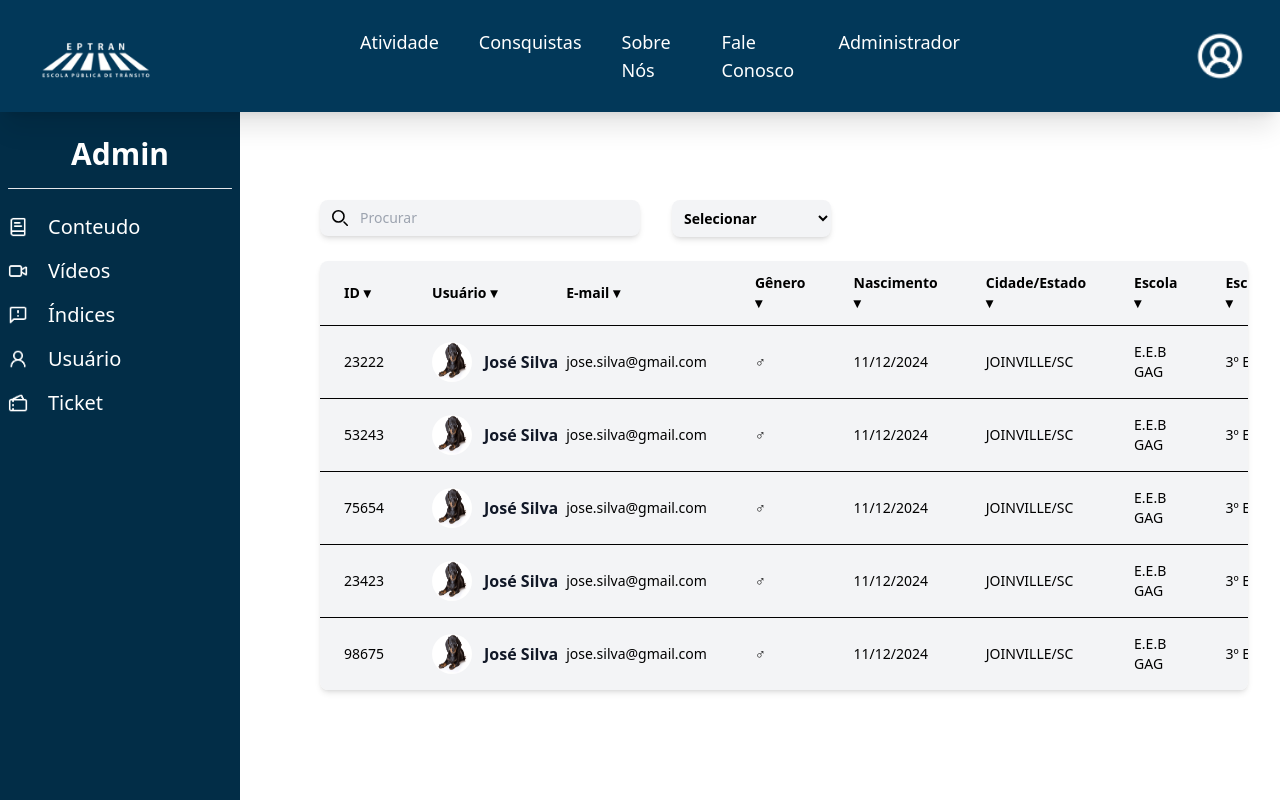
After one commit to RafaelaGusczak/Eptran-Adm, a PHP site: page /gerenciamento-usuario.html in a window 1280 px wide. The commit adds this page. Run offline with PHP 8.4, Linux system fonts and the light colour scheme; some libraries are stand-ins or nearby versions.

Commit message:
Tela Gerenciamento

```diff
--- /dev/null
+++ b/src/gerenciamento-usuario.html
@@ -0,0 +1,337 @@
+<!doctype html>
+<html>
+
+
+
+
+
+
+<head>
+    <meta charset="UTF-8">
+    <meta name="viewport" content="width=device-width, initial-scale=1.0">
+    <link href="./output.css" rel="stylesheet">
+    <script src="https://cdn.tailwindcss.com"></script>
+</head>
+
+
+
+
+<body class="bg-white">
+
+
+    <!-- Header -->
+
+
+    <header class="shadow-xl fixed w-full h-28 items-center z-50 bg-darkBlue-500 grid grid-cols-4">
+        <div class="col-span-1 flex px-10">
+            <a>
+                <img class="w-28" src="img/Logo Eptran.png" alt="Logo">
+            </a>
+        </div>
+        <nav class="col-span-2 flex justify-center">
+            <a href="ensino.html"
+                class="hover:underline relative text-lg text-white no-underline font-medium ml-10">Atividade</a>
+            <a href="#"
+                class="hover:underline relative text-lg text-white no-underline font-medium ml-10">Consquistas</a>
+            <a href="sobrenos.html"
+                class="hover:underline relative text-lg text-white no-underline font-medium ml-10">Sobre Nós</a>
+            <a href="faleConosco.html"
+                class="hover:underline relative text-lg text-white no-underline font-medium ml-10">Fale Conosco</a>
+            <a href="#"
+                class="hover:underline relative text-lg text-white no-underline font-medium ml-10">Administrador</a>
+        </nav>
+        <div class="flex justify-end items-start col-span-1 px-5 ">
+            <img class="w-12 mr-4" src="img/circle-user-round.png" alt="Foto Perfil">
+        </div>
+    </header>
+
+
+    <!-- Sidebar -->
+
+
+    <h1>Oi</h1>
+
+
+    <aside class="sidebar fixed top-0 bottom-0 overflow-y-auto p-2 w-60 bg-darkBlue-600">
+        <div class="px-4 mt-32 flex justify-center text-white font-bold text-3xl">
+            <h1>
+                Admin
+            </h1>
+        </div>
+        <hr class="w-auto my-4 bg-white  rounded-sm">
+        <div class="grid grid-cols-7 align-middle items-center">
+            <img src="img/book-text.png" class="w-5">
+            <p class="text-white px-2 py-2 hover:underline col-span-6 text-xl"><a href="#">Conteudo</a></p>
+            <img src="img/video.png" class="w-5">
+            <p class="text-white px-2 py-2 hover:underline col-span-6 text-xl"><a href="#">Vídeos</a></p>
+            <img src="img/message-square-warning.png" class="w-5">
+            <p class="text-white px-2 py-2 hover:underline col-span-6 text-xl"><a href="#">Índices</a></p>
+            <img src="img/user-round.png" class="w-5">
+            <p class="text-white px-2 py-2 hover:underline col-span-6 text-xl"><a href="#">Usuário</a></p>
+            <img src="img/tickets.png" class="w-5">
+            <p class="text-white px-2 py-2 hover:underline col-span-6 text-xl"><a href="#">Ticket</a></p>
+        </div>
+    </aside>
+
+
+    <!-- Main -->
+
+
+    <main>
+
+
+        <div class="ml-72 pt-24 p-8">
+
+
+
+
+            <div class="flex space-x-8 mt-20">
+
+
+
+
+                <div class="relative">
+                    <div class="absolute flex items-center ps-3 pointer-events-none">
+                        <svg class="w-4 h-4 mt-2.5 text-blue" aria-hidden="true" xmlns="http://www.w3.org/2000/svg"
+                            fill="none" viewBox="0 0 20 20">
+                            <path stroke="currentColor" stroke-linecap="round" stroke-linejoin="round" stroke-width="2"
+                                d="m19 19-4-4m0-7A7 7 0 1 1 1 8a7 7 0 0 1 14 0Z" />
+                        </svg>
+                    </div>
+                    <input type="text" id="procurar"
+                        class="block items-center p-2 ps-10 w-80 text-sm bg-gray-100 shadow-md rounded-lg mb-6"
+                        placeholder="Procurar">
+
+
+
+
+                </div>
+
+
+
+
+                <div>
+                    <select class="text-blue block font-semibold  p-2 text-sm bg-gray-100 shadow-md rounded-lg mb-6"
+                        name="selecionar">
+                        <option class="text-blue" value="selecionar" disabled selected>Selecionar</option>
+                        <option value="user-ativo">Usuários Ativos</option>
+                        <option value="user-inativo">Usuários Inativos</option>
+                    </select>
+                </div>
+
+
+
+
+            </div>
+
+
+            <div class="relative overflow-x-auto shadow-md sm:rounded-lg">
+
+
+
+
+                <table class="w-full text-sm text-left bg-gray-100">
+                    <thead class="text-blue">
+                        <tr class="border-b border-black">
+                            <th scope="col" class="px-6 py-3">
+                                ID ▾
+                            </th>
+                            <th scope="col" class="px-6 py-3">
+                                Usuário ▾
+                            </th>
+                            <th scope="col" class="px-6 py-3">
+                                E-mail ▾
+                            </th>
+                            <th scope="col" class="px-6 py-3">
+                                Gênero ▾
+                            </th>
+                            <th scope="col" class="px-6 py-3">
+                                Nascimento ▾
+                            </th>
+                            <th scope="col" class="px-6 py-3">
+                                Cidade/Estado ▾
+                            </th>
+                            <th scope="col" class="px-6 py-3">
+                                Escola ▾
+                            </th>
+                            <th scope="col" class="px-6 py-3">
+                                Escolaridade ▾
+                            </th>
+
+
+
+
+                        </tr>
+                    </thead>
+                    <tbody>
+                        <tr class="border-b border-black hover:bg-gray-50">
+                            <td class="px-6 py-4">
+                                23222
+                            </td>
+                            <th scope="row" class="flex items-center px-6 py-4 text-gray-900 whitespace-nowrap">
+                                <img class="w-10 h-10 rounded-full" src="img/salsicha.png" alt="salsicha">
+                                <div class="ps-3">
+                                    <div class="text-base font-semibold">José Silva</div>
+                                </div>
+                            </th>
+                            <td class="px-6 py-4">
+                                jose.silva@gmail.com
+                            </td>
+                            <td class="px-6 py-4">
+                                <div class="flex items-center">
+                                    ♂
+                                </div>
+                            </td>
+                            <td class="px-6 py-4">
+                                11/12/2024
+                            </td>
+                            <td class="px-6 py-4">
+                                JOINVILLE/SC
+                            </td>
+                            <td class="px-6 py-4">
+                                E.E.B GAG
+                            </td>
+                            <td class="px-6 py-4">
+                                3º EM
+                            </td>
+                        </tr>
+                        <tr class="border-b border-black hover:bg-gray-50">
+                            <td class="px-6 py-4">
+                                53243
+                            </td>
+                            <th scope="row"
+                                class="flex items-center px-6 py-4 font-medium text-gray-900 whitespace-nowrap">
+                                <img class="w-10 h-10 rounded-full" src="img/salsicha.png" alt="salsicha">
+                                <div class="ps-3">
+                                    <div class="text-base font-semibold">José Silva</div>
+                                </div>
+                            </th>
+                            <td class="px-6 py-4">
+                                jose.silva@gmail.com
+                            </td>
+                            <td class="px-6 py-4">
+                                <div class="flex items-center">
+                                    ♂
+                                </div>
+                            </td>
+                            <td class="px-6 py-4">
+                                11/12/2024
+                            </td>
+                            <td class="px-6 py-4">
+                                JOINVILLE/SC
+                            </td>
+                            <td class="px-6 py-4">
+                                E.E.B GAG
+                            </td>
+                            <td class="px-6 py-4">
+                                3º EM
+                            </td>
+                        </tr>
+                        <tr class="border-b border-black hover:bg-gray-50">
+                            <td class="px-6 py-4">
+                                75654
+                            </td>
+                            <th scope="row"
+                                class="flex items-center px-6 py-4 font-medium text-gray-900 whitespace-nowrap">
+                                <img class="w-10 h-10 rounded-full" src="img/salsicha.png" alt="salsicha">
+                                <div class="ps-3">
+                                    <div class="text-base font-semibold">José Silva</div>
+                                </div>
+                            </th>
+                            <td class="px-6 py-4">
+                                jose.silva@gmail.com
+                            </td>
+                            <td class="px-6 py-4">
+                                <div class="flex items-center">
+                                    ♂
+                                </div>
+                            </td>
+                            <td class="px-6 py-4">
+                                11/12/2024
+                            </td>
+                            <td class="px-6 py-4">
+                                JOINVILLE/SC
+                            </td>
+                            <td class="px-6 py-4">
+                                E.E.B GAG
+                            </td>
+                            <td class="px-6 py-4">
+                                3º EM
+                            </td>
+                        </tr>
+                        <tr class="border-b border-black hover:bg-gray-50">
+                            <td class="px-6 py-4">
+                                23423
+                            </td>
+                            <th scope="row"
+                                class="flex items-center px-6 py-4 font-medium text-gray-900 whitespace-nowrap">
+                                <img class="w-10 h-10 rounded-full" src="img/salsicha.png" alt="salsicha">
+                                <div class="ps-3">
+                                    <div class="text-base font-semibold">José Silva</div>
+                                </div>
+                            </th>
+                            <td class="px-6 py-4">
+                                jose.silva@gmail.com
+                            </td>
+                            <td class="px-6 py-4">
+                                <div class="flex items-center">
+                                    ♂
+                                </div>
+                            </td>
+                            <td class="px-6 py-4">
+                                11/12/2024
+                            </td>
+                            <td class="px-6 py-4">
+                                JOINVILLE/SC
+                            </td>
+                            <td class="px-6 py-4">
+                                E.E.B GAG
+                            </td>
+                            <td class="px-6 py-4">
+                                3º EM
+                            </td>
+                        </tr>
+                        <tr class="dark:bg-gray-800 hover:bg-gray-50 dark:hover:bg-gray-600">
+                            <td class="px-6 py-4">
+                                98675
+                            </td>
+                            <th scope="row"
+                                class="flex items-center px-6 py-4 font-medium text-gray-900 whitespace-nowrap">
+                                <img class="w-10 h-10 rounded-full" src="img/salsicha.png" alt="salsicha">
+                                <div class="ps-3">
+                                    <div class="text-base font-semibold">José Silva</div>
+                                </div>
+                            </th>
+                            <td class="px-6 py-4">
+                                jose.silva@gmail.com
+                            </td>
+                            <td class="px-6 py-4">
+                                <div class="flex items-center">
+                                    ♂
+                                </div>
+                            </td>
+                            <td class="px-6 py-4">
+                                11/12/2024
+                            </td>
+                            <td class="px-6 py-4">
+                                JOINVILLE/SC
+                            </td>
+                            <td class="px-6 py-4">
+                                E.E.B GAG
+                            </td>
+                            <td class="px-6 py-4">
+                                3º EM
+                            </td>
+                        </tr>
+                    </tbody>
+                </table>
+            </div>
+        </div>
+        </div>
+    </main>
+</body>
+
+
+
+
+</html>
--- a/src/output.css
+++ b/src/output.css
@@ -554,8 +554,16 @@ video {
   display: none;
 }
 
+.pointer-events-none {
+  pointer-events: none;
+}
+
 .fixed {
   position: fixed;
+}
+
+.absolute {
+  position: absolute;
 }
 
 .relative {
@@ -603,8 +611,32 @@ video {
   margin-top: 8rem;
 }
 
+.mb-6 {
+  margin-bottom: 1.5rem;
+}
+
+.ml-72 {
+  margin-left: 18rem;
+}
+
+.mt-2\.5 {
+  margin-top: 0.625rem;
+}
+
+.mt-20 {
+  margin-top: 5rem;
+}
+
+.block {
+  display: block;
+}
+
 .flex {
   display: flex;
+}
+
+.table {
+  display: table;
 }
 
 .grid {
@@ -613,6 +645,14 @@ video {
 
 .h-28 {
   height: 7rem;
+}
+
+.h-10 {
+  height: 2.5rem;
+}
+
+.h-4 {
+  height: 1rem;
 }
 
 .w-12 {
@@ -639,6 +679,18 @@ video {
   width: 100%;
 }
 
+.w-10 {
+  width: 2.5rem;
+}
+
+.w-4 {
+  width: 1rem;
+}
+
+.w-80 {
+  width: 20rem;
+}
+
 .grid-cols-4 {
   grid-template-columns: repeat(4, minmax(0, 1fr));
 }
@@ -663,12 +715,43 @@ video {
   justify-content: center;
 }
 
+.space-x-8 > :not([hidden]) ~ :not([hidden]) {
+  --tw-space-x-reverse: 0;
+  margin-right: calc(2rem * var(--tw-space-x-reverse));
+  margin-left: calc(2rem * calc(1 - var(--tw-space-x-reverse)));
+}
+
+.overflow-x-auto {
+  overflow-x: auto;
+}
+
 .overflow-y-auto {
   overflow-y: auto;
 }
 
+.whitespace-nowrap {
+  white-space: nowrap;
+}
+
 .rounded-sm {
   border-radius: 0.125rem;
+}
+
+.rounded-full {
+  border-radius: 9999px;
+}
+
+.rounded-lg {
+  border-radius: 0.5rem;
+}
+
+.border-b {
+  border-bottom-width: 1px;
+}
+
+.border-black {
+  --tw-border-opacity: 1;
+  border-color: rgb(0 0 0 / var(--tw-border-opacity));
 }
 
 .bg-darkBlue-500 {
@@ -686,8 +769,42 @@ video {
   background-color: rgb(255 255 255 / var(--tw-bg-opacity));
 }
 
+.bg-slate-400 {
+  --tw-bg-opacity: 1;
+  background-color: rgb(148 163 184 / var(--tw-bg-opacity));
+}
+
+.bg-slate-200 {
+  --tw-bg-opacity: 1;
+  background-color: rgb(226 232 240 / var(--tw-bg-opacity));
+}
+
+.bg-slate-100 {
+  --tw-bg-opacity: 1;
+  background-color: rgb(241 245 249 / var(--tw-bg-opacity));
+}
+
+.bg-gray-300 {
+  --tw-bg-opacity: 1;
+  background-color: rgb(209 213 219 / var(--tw-bg-opacity));
+}
+
+.bg-gray-100 {
+  --tw-bg-opacity: 1;
+  background-color: rgb(243 244 246 / var(--tw-bg-opacity));
+}
+
+.bg-gray-200 {
+  --tw-bg-opacity: 1;
+  background-color: rgb(229 231 235 / var(--tw-bg-opacity));
+}
+
 .p-2 {
   padding: 0.5rem;
+}
+
+.p-8 {
+  padding: 2rem;
 }
 
 .px-10 {
@@ -715,6 +832,37 @@ video {
   padding-bottom: 0.5rem;
 }
 
+.px-6 {
+  padding-left: 1.5rem;
+  padding-right: 1.5rem;
+}
+
+.py-3 {
+  padding-top: 0.75rem;
+  padding-bottom: 0.75rem;
+}
+
+.py-4 {
+  padding-top: 1rem;
+  padding-bottom: 1rem;
+}
+
+.ps-10 {
+  padding-inline-start: 2.5rem;
+}
+
+.ps-3 {
+  padding-inline-start: 0.75rem;
+}
+
+.pt-24 {
+  padding-top: 6rem;
+}
+
+.text-left {
+  text-align: left;
+}
+
 .align-middle {
   vertical-align: middle;
 }
@@ -734,6 +882,16 @@ video {
   line-height: 1.75rem;
 }
 
+.text-base {
+  font-size: 1rem;
+  line-height: 1.5rem;
+}
+
+.text-sm {
+  font-size: 0.875rem;
+  line-height: 1.25rem;
+}
+
 .font-bold {
   font-weight: 700;
 }
@@ -742,9 +900,18 @@ video {
   font-weight: 500;
 }
 
+.font-semibold {
+  font-weight: 600;
+}
+
 .text-white {
   --tw-text-opacity: 1;
   color: rgb(255 255 255 / var(--tw-text-opacity));
+}
+
+.text-gray-900 {
+  --tw-text-opacity: 1;
+  color: rgb(17 24 39 / var(--tw-text-opacity));
 }
 
 .no-underline {
@@ -757,6 +924,35 @@ video {
   box-shadow: var(--tw-ring-offset-shadow, 0 0 #0000), var(--tw-ring-shadow, 0 0 #0000), var(--tw-shadow);
 }
 
+.shadow-md {
+  --tw-shadow: 0 4px 6px -1px rgb(0 0 0 / 0.1), 0 2px 4px -2px rgb(0 0 0 / 0.1);
+  --tw-shadow-colored: 0 4px 6px -1px var(--tw-shadow-color), 0 2px 4px -2px var(--tw-shadow-color);
+  box-shadow: var(--tw-ring-offset-shadow, 0 0 #0000), var(--tw-ring-shadow, 0 0 #0000), var(--tw-shadow);
+}
+
+.hover\:bg-gray-50:hover {
+  --tw-bg-opacity: 1;
+  background-color: rgb(249 250 251 / var(--tw-bg-opacity));
+}
+
 .hover\:underline:hover {
   text-decoration-line: underline;
 }
+
+@media (min-width: 640px) {
+  .sm\:rounded-lg {
+    border-radius: 0.5rem;
+  }
+}
+
+@media (prefers-color-scheme: dark) {
+  .dark\:bg-gray-800 {
+    --tw-bg-opacity: 1;
+    background-color: rgb(31 41 55 / var(--tw-bg-opacity));
+  }
+
+  .dark\:hover\:bg-gray-600:hover {
+    --tw-bg-opacity: 1;
+    background-color: rgb(75 85 99 / var(--tw-bg-opacity));
+  }
+}
```
Also changed, not shown: src/img/salsicha.png (added).
